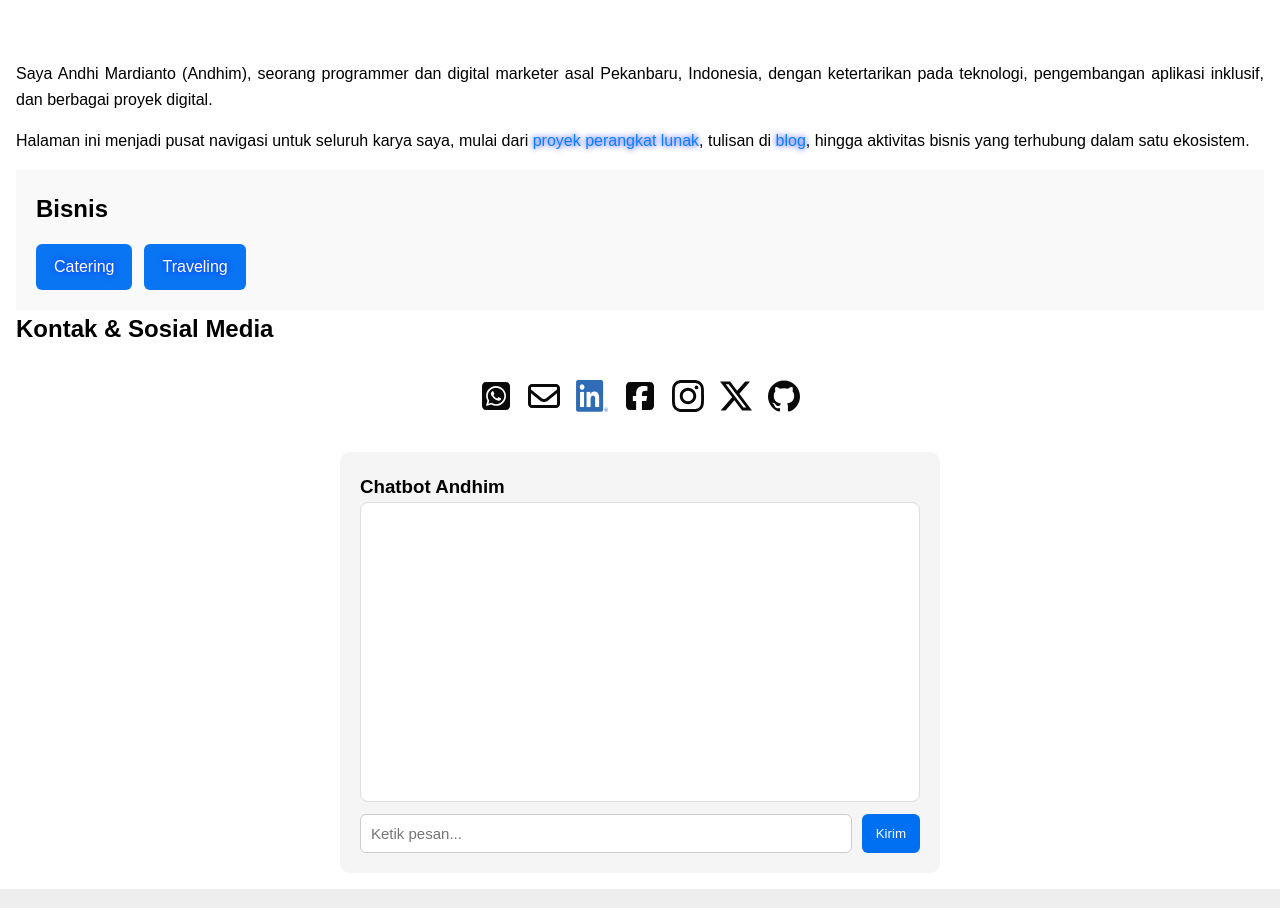
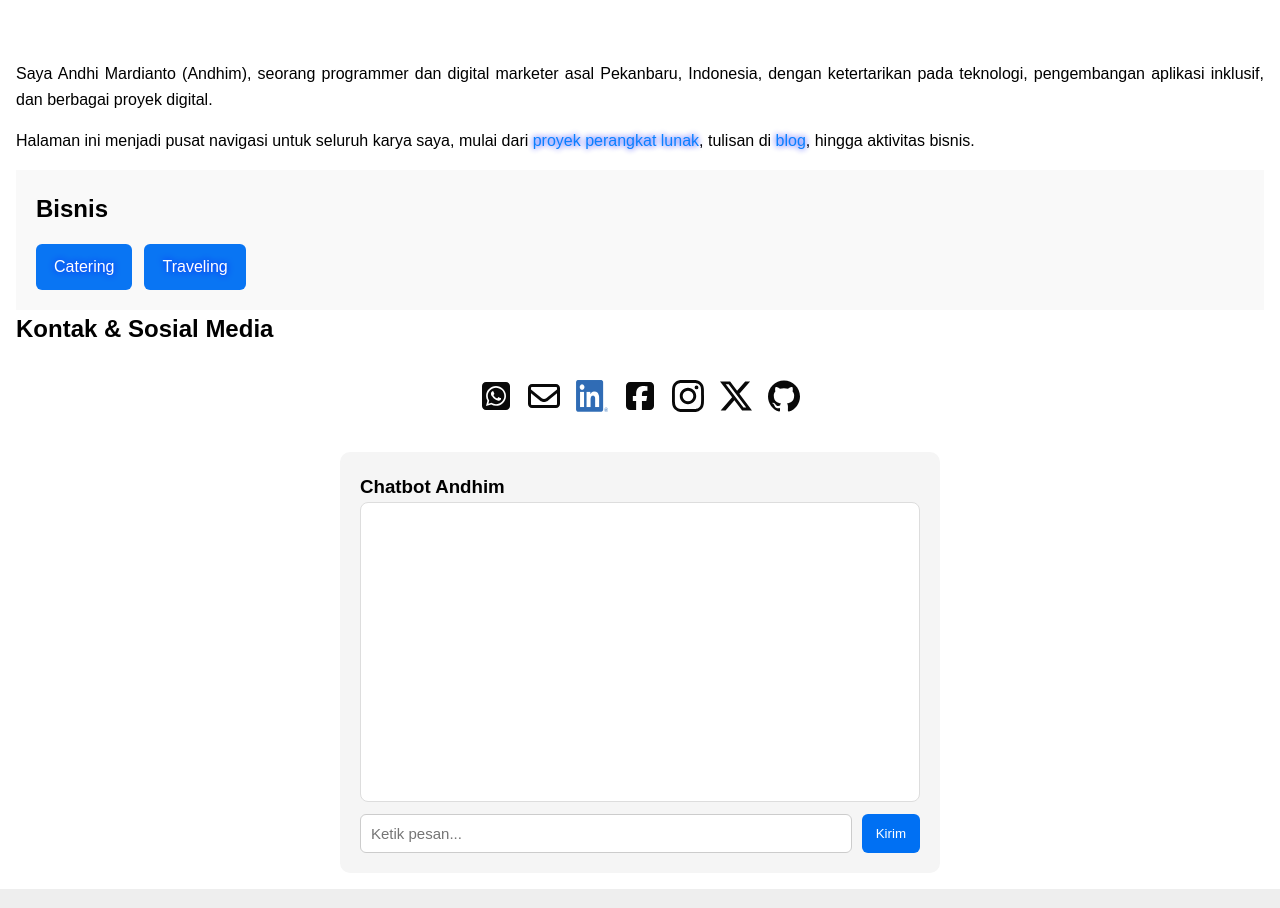
Before and after one commit to AndhiMardianto/andhim.net, a Next.js app: page / in a window 1280 px wide. Shown: the part 900-1808 px from the top of the page. Built offline with nearby package versions, Linux system fonts and the light colour scheme.

Commit message:
perbaikan link versi addon baru

```diff
--- a/pages/index.js
+++ b/pages/index.js
@@ -61,7 +61,7 @@ export default function Home() {
       <Navbar />
       <FotoNama />
       <main>
-<p>Saya Andhi Mardianto (Andhim), seorang programmer dan digital marketer asal Pekanbaru, Indonesia, dengan ketertarikan pada teknologi, pengembangan aplikasi inklusif, dan berbagai proyek digital.</p> <p>Halaman ini menjadi pusat navigasi untuk seluruh karya saya, mulai dari <a href="https://andhim.net/proyek/">proyek perangkat lunak</a>, tulisan di <a href="https://blog.andhim.net">blog</a>, hingga aktivitas bisnis yang terhubung dalam satu ekosistem.</p>
+<p>Saya Andhi Mardianto (Andhim), seorang programmer dan digital marketer asal Pekanbaru, Indonesia, dengan ketertarikan pada teknologi, pengembangan aplikasi inklusif, dan berbagai proyek digital.</p> <p>Halaman ini menjadi pusat navigasi untuk seluruh karya saya, mulai dari <a href="https://andhim.net/proyek/">proyek perangkat lunak</a>, tulisan di <a href="https://blog.andhim.net">blog</a>, hingga aktivitas bisnis.</p>
       <BisnisSection />
         <h2>Kontak & Sosial Media</h2>
         <Contact />
--- a/pages/proyek.js
+++ b/pages/proyek.js
@@ -56,7 +56,7 @@ export default function Proyek() {
       <metaData
         title="Proyek Andhim | Karya Digital oleh Andhi Mardianto"
         description="Kumpulan proyek digital karya Andhi Mardianto seperti Addon NVDA, Browser Options, Device Monitoring, Calculator, dan Smart Download Video."
-        keywords="andhim, andhi mardianto, proyek, software, addon NVDA, browser options, device monitoring, calculator, smart download video"
+        keywords="andhi mardianto, andhim, proyek, software, addon NVDA, browser options, device monitoring, calculator, smart download video"
         url="https://www.andhim.net/proyek"
         image="https://www.andhim.net/media/og.jpg"
         structuredData={structuredData}
```
